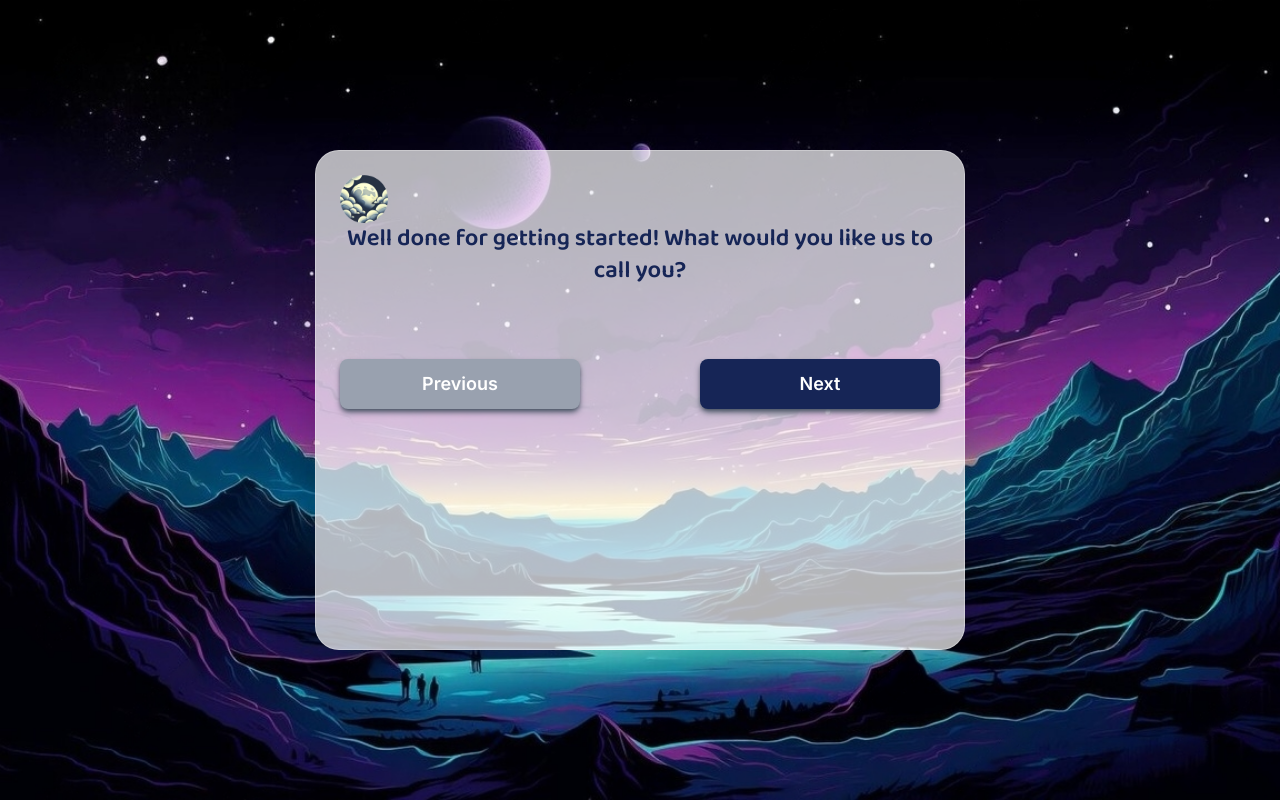
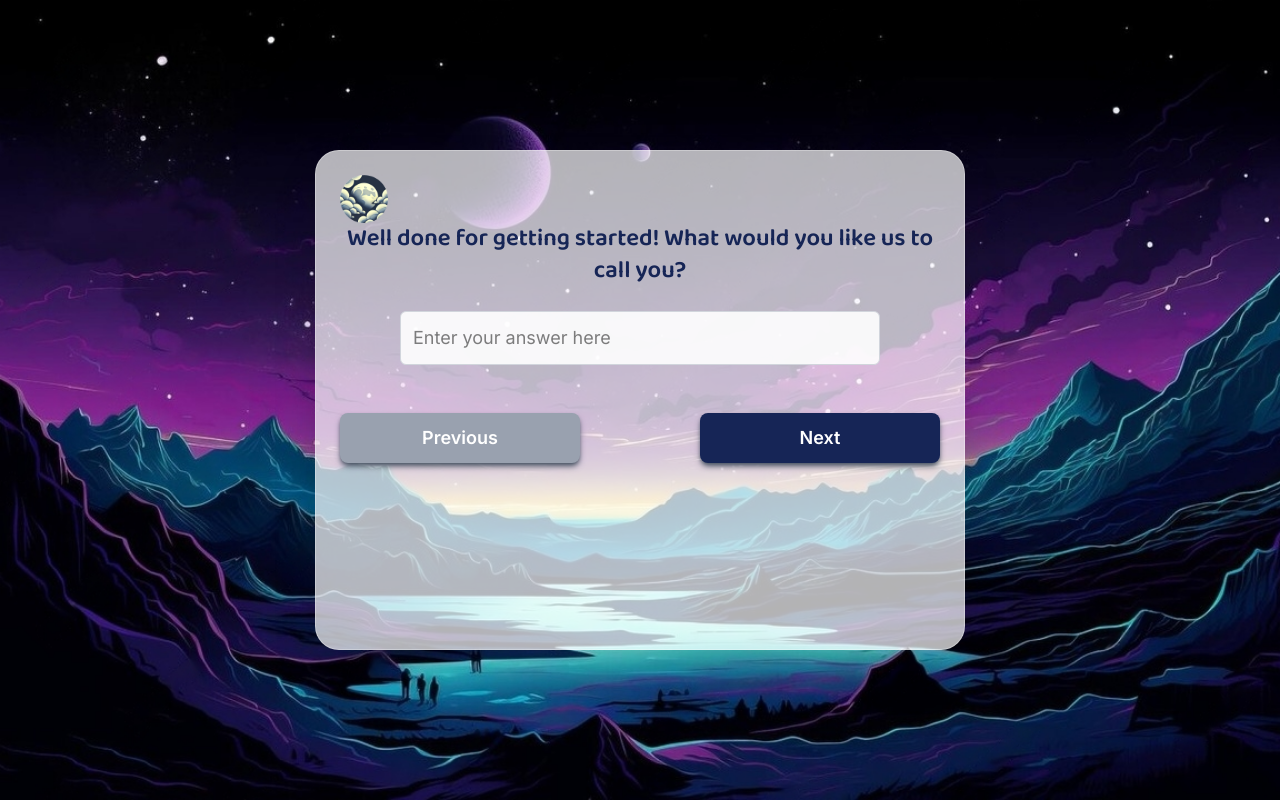
Before and after one commit to rusirasandul/LunaRest-, a React (Vite) app in the folder chalitha-project-with-quiz/: page / in a window 1280 px wide. Both pictures are taken after a click on the button "Let's Get Started". Built offline with nearby package versions, Linux system fonts and the light colour scheme.

Commit message:
Added text box for questions that need user to manually enter data

```diff
--- a/chalitha-project-with-quiz/src/components/Quiz.jsx
+++ b/chalitha-project-with-quiz/src/components/Quiz.jsx
@@ -9,6 +9,11 @@ const Quiz = () => {
   const handleAnswerChange = (option) => {
     setAnswers((prev) => ({ ...prev, [currentIndex]: option }));
   };
+
+    // Added this function to handle text input for questions without options
+    const handleTextInputChange = (e) => {
+      setAnswers((prev) => ({ ...prev, [currentIndex]: e.target.value }))
+    }
 
   const handleNext = () => {
     if (currentIndex < questions.length - 1) {
@@ -47,7 +52,9 @@ const Quiz = () => {
 
               {/* Options */}
               <div className="w-full flex flex-col items-center gap-3">
-                {questions[currentIndex].options.map((option, idx) => (
+                {questions[currentIndex].options.length > 0 ? (
+                  // Render radio buttons for questions with options
+                  questions[currentIndex].options.map((option, idx) => (
                   <label
                     key={idx}
                     className="flex items-center gap-3 w-[80%] bg-white/90 p-3 rounded-md border border-gray-300 cursor-pointer hover:bg-blue-100 transition"
@@ -62,7 +69,18 @@ const Quiz = () => {
                     />
                     <span className="text-lg">{option}</span>
                   </label>
-                ))}
+                ))
+              ) : (
+                // Render text input for questions without options
+                // part that provides text fields for user input
+                <input
+                  type="text"
+                  value={answers[currentIndex] || ""}
+                  onChange={handleTextInputChange}
+                  placeholder="Enter your answer here"
+                  className="w-[80%] bg-white/90 p-3 rounded-md border border-gray-300 text-lg focus:outline-none focus:ring-2 focus:ring-blue-500"
+                />
+              )}
               </div>
 
               {/* Navigation Buttons */}
```
Also changed, not shown: chalitha-project-with-quiz/src/data.js (line endings or trailing spaces).
